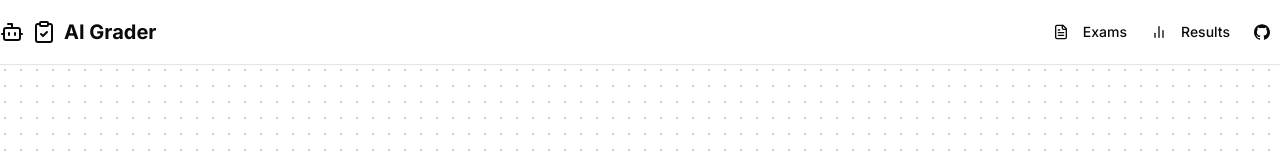
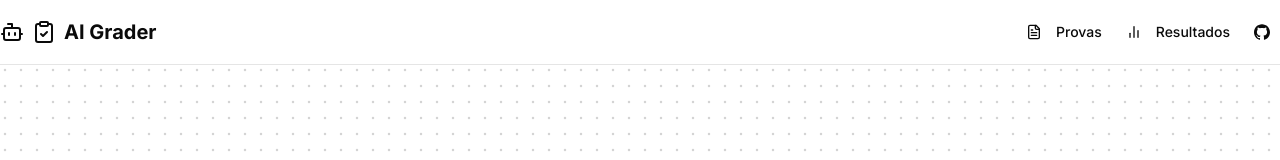
Before and after one commit to CostaFernando/exam-ai-grader, a Next.js app: page / in a window 1280 px wide. Shown: the top 160 px of the page. Built offline with nearby package versions, Linux system fonts and the light colour scheme.

Commit message:
✨ Tradução da navbar.

```diff
--- a/src/components/navbar.tsx
+++ b/src/components/navbar.tsx
@@ -24,12 +24,12 @@ export default function Navbar() {
 
   const navItems = [
     {
-      name: "Exams",
+      name: "Provas",
       href: "/exams",
       icon: <FileText className="h-4 w-4 mr-2" />,
     },
     {
-      name: "Results",
+      name: "Resultados",
       href: "/results",
       icon: <BarChart2 className="h-4 w-4 mr-2" />,
     },
@@ -64,7 +64,7 @@ export default function Navbar() {
           >
             <Button variant="ghost" size="icon">
               <GithubIcon className="h-4 w-4 fill-current" />
-              <span className="sr-only">GitHub Repository</span>
+              <span className="sr-only">Repositório GitHub</span>
             </Button>
           </Link>
         </div>
@@ -78,7 +78,7 @@ export default function Navbar() {
               </Button>
             </SheetTrigger>
             <SheetContent side="right" className="w-[250px] sm:w-[300px] p-0">
-              <SheetTitle className="sr-only">Navigation Menu</SheetTitle>
+              <SheetTitle className="sr-only">Menu de Navegação</SheetTitle>
               <div className="flex flex-col h-full">
                 <div className="flex items-center p-6 border-b">
                   <Link
@@ -119,7 +119,7 @@ export default function Navbar() {
                     onClick={() => setIsOpen(false)}
                   >
                     <GithubIcon className="h-4 w-4 mr-2 fill-current" />
-                    GitHub Repository
+                    Repositório GitHub
                   </Link>
                 </div>
               </div>
```
